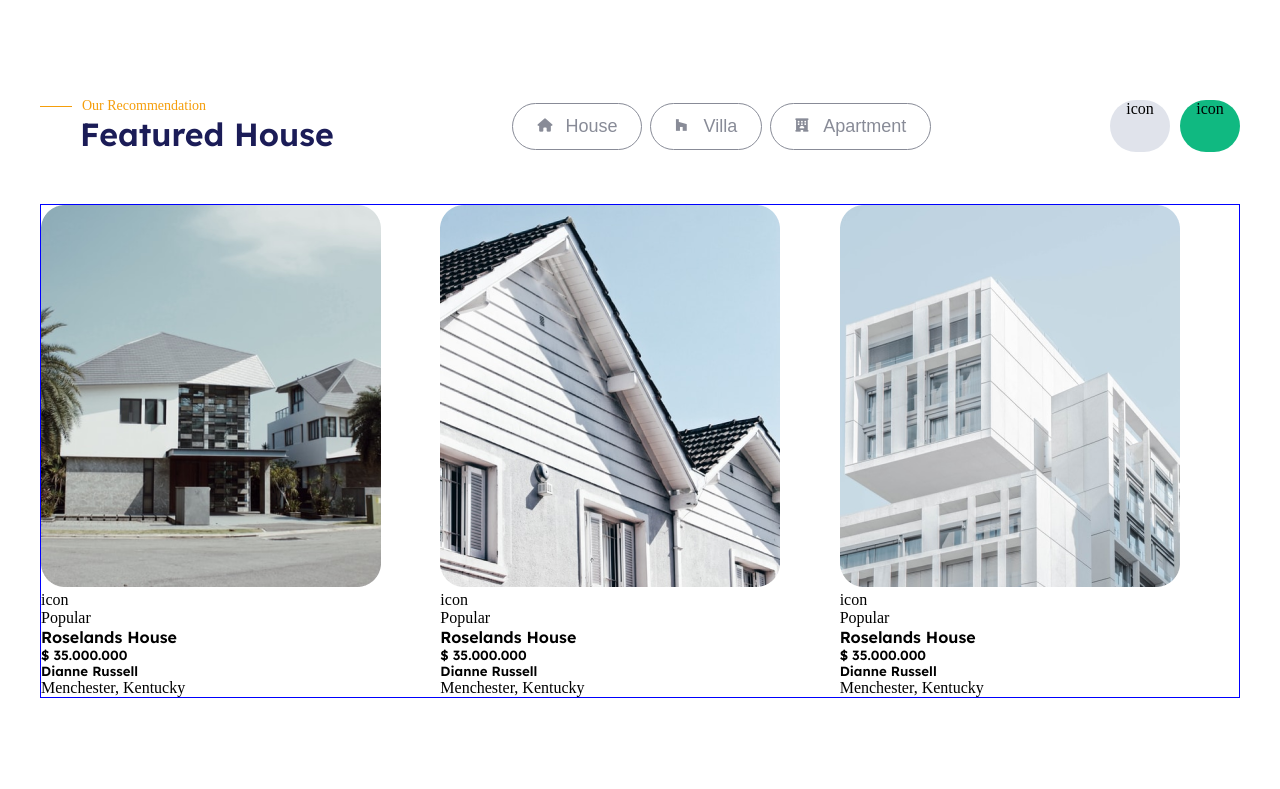
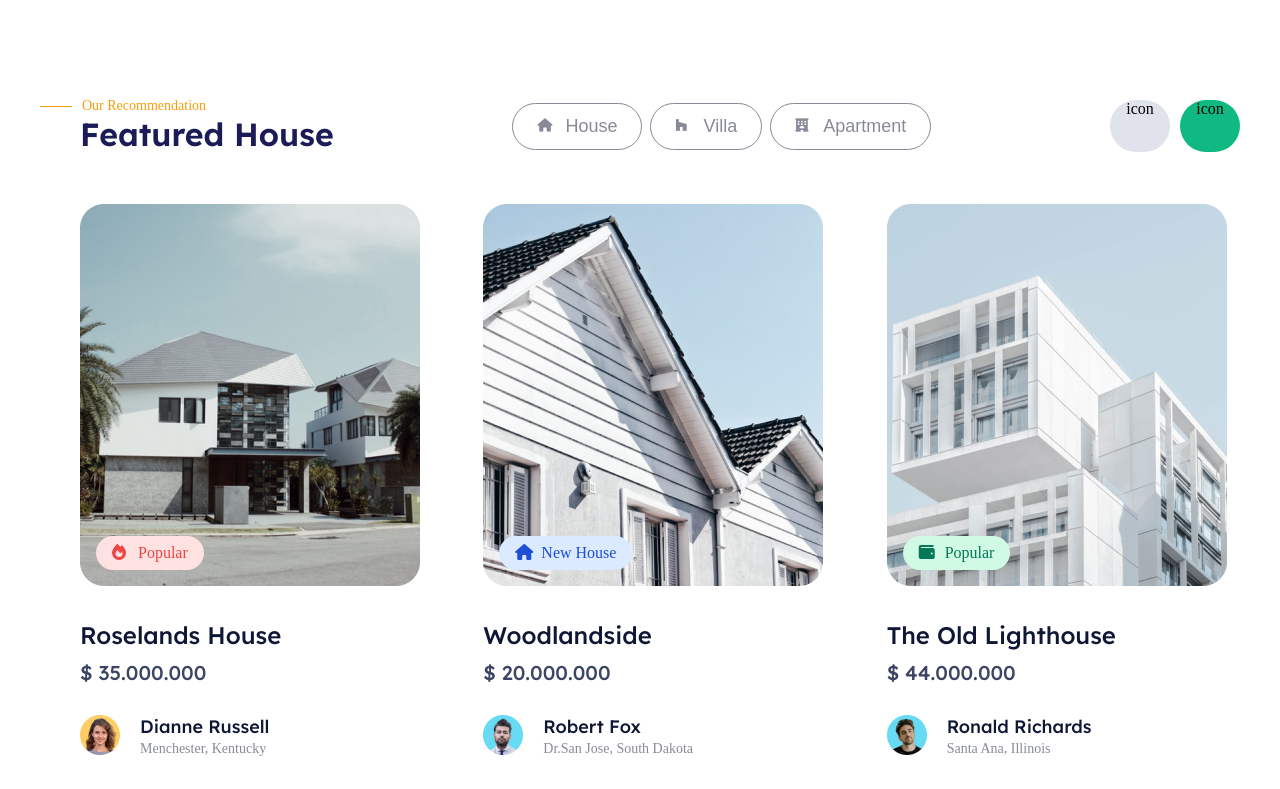
Before and after one commit to p738dev/lp-houses, a plain HTML site: page index.html in a window 1280 px wide. Shown: the part 722-1511 px from the top of the page. Before the commit the page ends 1420 px from the top, so only its background shows below. Drawn offline with Linux system fonts and the light colour scheme.

Commit message:
LH-2: Edit structure scss for section featured for desktop view

```diff
--- a/index.html
+++ b/index.html
@@ -86,8 +86,8 @@
                     <div class="box-card">
                         <div class="box-image">
                             <img src="images/roselands.png" alt="view resolands house" />
-                            <div class="box-tag">
-                                <span>icon</span>
+                            <div class="box-tag box-tag-fire">
+                                <i class="fas fa-fire"></i>
                                 <p>Popular</p>
                             </div>
                         </div>
@@ -96,7 +96,7 @@
                             <h5>$ 35.000.000</h5>
                         </div>
                         <div class="box-seller">
-                            <div class="box-image"></div>
+                            <div class="box-image"><img src="images/dianne.png" alt="person Dianne"></div>
                             <div class="box-name">
                                 <h5>Dianne Russell</h5>
                                 <p>Menchester, Kentucky</p>
@@ -106,40 +106,42 @@
                     <div class="box-card">
                         <div class="box-image">
                             <img src="images/woodlandside.png" alt="view resolands house" />
-                            <div class="box-tag">
-                                <span>icon</span>
-                                <p>Popular</p>
+                            <div class="box-tag box-tag-house">
+                                <i class="fas fa-house"></i>
+                                <p>New House</p>
                             </div>
                         </div>
                         <div class="box-details">
-                            <h4>Roselands House</h4>
-                            <h5>$ 35.000.000</h5>
+                            <h4>Woodlandside</h4>
+                            <h5>$ 20.000.000</h5>
                         </div>
                         <div class="box-seller">
-                            <div class="box-image"></div>
+                            <div class="box-image"><img src="images/robert.png" alt="person Robert"></div>
                             <div class="box-name">
-                                <h5>Dianne Russell</h5>
-                                <p>Menchester, Kentucky</p>
+                                <h5>Robert Fox</h5>
+                                <p>Dr.San Jose, South Dakota</p>
                             </div>
                         </div>
                     </div>
                     <div class="box-card">
                         <div class="box-image">
                             <img src="images/lighthouse.png" alt="view resolands house" />
-                            <div class="box-tag">
-                                <span>icon</span>
+                            <div class="box-tag box-tag-wallet">
+                                <i class="fas fa-wallet"></i>
                                 <p>Popular</p>
                             </div>
                         </div>
                         <div class="box-details">
-                            <h4>Roselands House</h4>
-                            <h5>$ 35.000.000</h5>
+                            <h4>The Old Lighthouse</h4>
+                            <h5>$ 44.000.000</h5>
                         </div>
                         <div class="box-seller">
-                            <div class="box-image"></div>
+                            <div class="box-image">
+                                <img src="images/ronald.png" alt="person Ronald">
+                            </div>
                             <div class="box-name">
-                                <h5>Dianne Russell</h5>
-                                <p>Menchester, Kentucky</p>
+                                <h5>Ronald Richards</h5>
+                                <p>Santa Ana, Illinois</p>
                             </div>
                         </div>
                     </div>
--- a/scss/_sectionFeatured.scss
+++ b/scss/_sectionFeatured.scss
@@ -108,14 +108,106 @@
             }
 
             .arrow-two {
-                background-color: variables.$colorDarkGreen; ;
+                background-color: variables.$colorDarkGreen;
             }
         }
 
         .row-cards {
             display: grid;
             grid-template-columns: repeat(3, 1fr);
-            border: 1px solid blue;
+            gap: 50px;
+            margin-left: 40px;
+
+            .box-card {
+                position: relative;
+
+                .box-image {
+                    margin-bottom: 30px;
+                }
+            }
+
+            .box-tag {
+                display: flex;
+                justify-content: center;
+                gap: 15px;
+                position: absolute;
+                top: 332px;
+                left: 16px;
+                padding: 8px 16px;
+                border-radius: 32px;
+
+                i {
+                    width: 11px;
+                    height: 12px;
+                }
+
+                p {
+                    font-size: 16px;
+                    font-weight: 500;
+                }
+
+                .fa-fire {
+                    color: #EF4444;
+                }
+
+                .fa-house {
+                    color: #1D4ED8;
+                }
+
+                .fa-wallet {
+                    color: #047857;
+                }
+            }
+
+            .box-tag-fire {
+                background-color: #FEE2E2;
+                color: #EF4444;
+            }
+
+            .box-tag-house {
+                background-color: #DBEAFE;
+                color: #1D4ED8;
+            }
+
+            .box-tag-wallet {
+                background-color: #D1FAE5;
+                color: #047857;
+            }
+
+            .box-details {
+
+                h4 {
+                    font-size: 24px;
+                    font-weight: 500;
+                    color: #0E1735;
+                    padding-bottom: 10px;
+                }
+
+                h5 {
+                    margin-bottom: 30px;
+                    font-size: 20px;
+                    font-weight: 500;
+                    color: #3C4563;
+                }
+            }
+
+            .box-seller {
+                display: flex;
+                gap: 20px;
+
+                h5 {
+                    padding-bottom: 3px;
+                    font-size: 18px;
+                    font-weight: 500;
+                    color: #0E1735;
+                }
+
+                p {
+                    font-size: 14px;
+                    font-weight: 500;
+                    color: #888B97;
+                }
+            }
         }
     }
 }
```
Also changed, not shown: images/dianne.png (added), images/robert.png (added), images/ronald.png (added), style.css, 1 other file.
